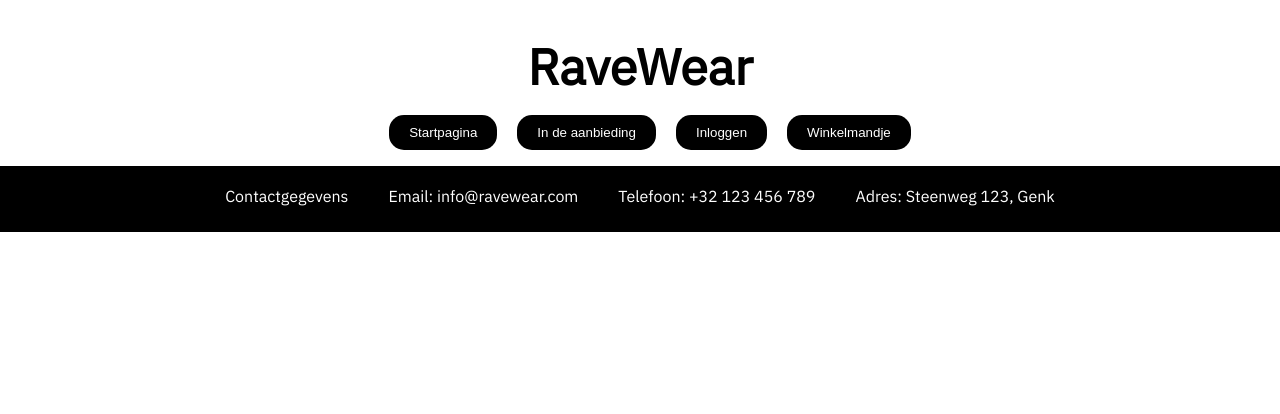
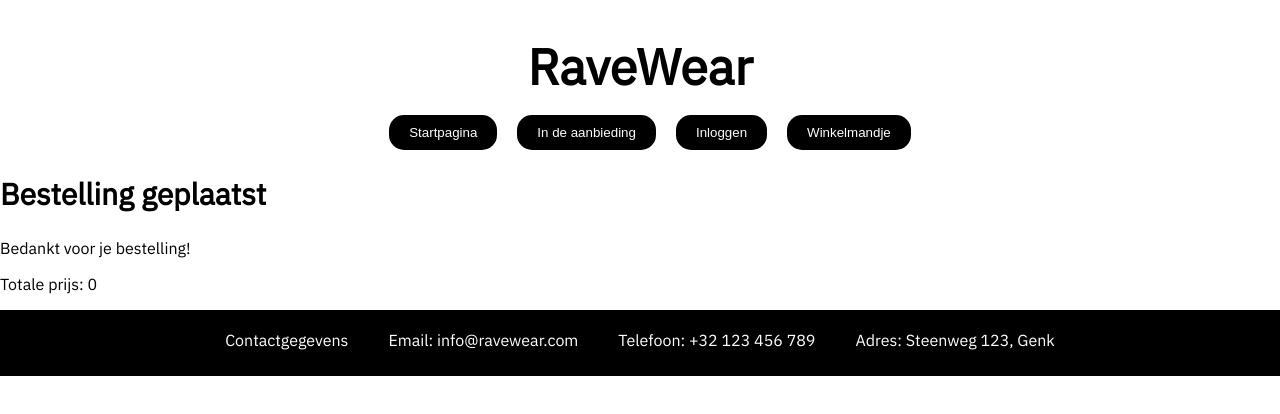
Before and after one commit to TomKwanten/Werkpakket2, a Vue app: page /bevestiging in a window 1280 px wide. Shown: the top 414 px of the page. Built offline with nearby package versions, Linux system fonts and the light colour scheme.

Commit message:
checkout en bevestiging

```diff
--- a/src/router/index.js
+++ b/src/router/index.js
@@ -4,6 +4,7 @@
 import DetailView from '@/views/DetailView.vue';
 import CartView from '@/views/CartView.vue';
 import CheckoutView from '@/views/CheckoutView.vue'
+import BevestigingView from '@/views/BevestigingView.vue';
 
 const router = createRouter({
     history: createWebHistory(),
@@ -31,6 +32,10 @@
         {
             path: '/checkout',
             component: CheckoutView,
+        },
+        {
+            path: '/bevestiging',
+            component: BevestigingView,
         }
     ]
 });
--- a/src/stores/productStore.js
+++ b/src/stores/productStore.js
@@ -5,28 +5,38 @@
   id: 'product',
   state: () => ({
     selectedProduct: null,
-    products: [], // Jouw lijst met producten
-    cart: [],     // Jouw winkelwagen
+    cart: [], // Je lijst met producten in het winkelmandje
   }),
   actions: {
     setSelectedProduct(product) {
       this.selectedProduct = product;
     },
-    getProductById(productId) {
-      // Zoek het product op basis van het ID in de lijst van producten
-      return this.products.find(product => product.id === productId);
-    },
-    addToCart(item) {
-      this.cart.push(item);
-    },
-    updateCart(updatedItem) {
-      const index = this.cart.findIndex(item => item.id === updatedItem.id);
-      if (index !== -1) {
-        this.cart[index] = updatedItem;
+    addToCart(product) {
+      const existingItem = this.cart.find(item => item.id === product.id);
+
+      if (existingItem) {
+        existingItem.quantity++;
+      } else {
+        this.cart.push({
+          id: product.id,
+          title: product.title,
+          price: product.price,
+          quantity: 1,
+        });
       }
     },
     removeFromCart(productId) {
-      this.cart = this.cart.filter(item => item.id !== productId);
+      const index = this.cart.findIndex(item => item.id === productId);
+
+      if (index !== -1) {
+        this.cart.splice(index, 1);
+      }
+    },
+    resetCart() {
+      this.cart = [];
+    },
+    getCart() {
+      return this.cart;
     },
   },
 });
--- /dev/null
+++ b/src/views/BevestigingView.vue
@@ -0,0 +1,42 @@
+<template>
+    <div>
+      <h2>Bestelling geplaatst</h2>
+      <p>Bedankt voor je bestelling!</p>
+
+      <!-- Toon de details van de bestelling -->
+      <ul>
+        <li v-for="item in orderDetails" :key="item.id">
+          {{ item.title }} - {{ item.price }} - Aantal: {{ item.quantity }}
+        </li>
+      </ul>
+
+      <!-- Toon de totale prijs -->
+      <p>Totale prijs: {{ totalPrice }}</p>
+    </div>
+  </template>
+
+  <script>
+  import { useProductStore } from '../stores/productStore';
+
+  export default {
+    data() {
+      return {
+        orderDetails: [], // Hier zul je de details van de bestelling bewaren
+      };
+    },
+    computed: {
+      totalPrice() {
+        // Bereken hier de totale prijs op basis van de orderDetails
+        return this.orderDetails.reduce((total, item) => total + item.price * item.quantity, 0);
+      },
+    },
+    created() {
+      // Haal de details van de bestelling op uit de winkelwagen
+      this.orderDetails = useProductStore().getCart();
+    },
+  };
+  </script>
+
+  <style>
+  /* Voeg hier indien nodig stijlen toe voor de bevestigingspagina */
+  </style>
--- a/src/views/CartView.vue
+++ b/src/views/CartView.vue
@@ -22,9 +22,7 @@
           <p>Totale prijs: {{ formatCurrency(totalPrice) }}</p>
           <p>Totale BTW (21%): {{ formatCurrency(totalPrice * 0.21) }}</p>
         </div>
-        <router-link to="/checkout">
-            <button v-if="cart.length > 0" @click="confirmShopping">Bevestigen en afrekenen</button>
-        </router-link>
+        <button v-if="cart.length > 0" @click="confirmShopping">Bevestigen en betalen</button>
       </div>
       <p v-else>Winkelmandje is leeg. Voeg producten toe om door te gaan met afrekenen.</p>
     </div>
@@ -32,11 +30,19 @@
 
   <script>
   import { useProductStore } from '../stores/productStore';
+  import { useRouter } from 'vue-router';
 
   export default {
+    setup() {
+      const router = useRouter();
+
+      return {
+        router,
+      };
+    },
     computed: {
       cart() {
-        return useProductStore().cart.map(item => ({
+        return useProductStore().cart.map((item) => ({
           id: item.id,
           title: item.title,
           description: item.description,
@@ -59,6 +65,8 @@
       confirmShopping() {
         console.log('Winkelen bevestigen...');
         // Hier kun je de afhandeling voor het bevestigen van het winkelen toevoegen
+        // Bijvoorbeeld, je kunt de gebruiker doorsturen naar de checkoutpagina:
+        this.router.push('/checkout');
       },
       subtotal(item) {
         return item.quantity * parseFloat(item.price.replace('€', '').replace(',', '.'));
@@ -94,6 +102,4 @@
   .cart-total {
     margin-top: 20px;
   }
-
-  /* Voeg eventueel meer stijlen toe voor de weergave van het winkelmandje */
   </style>
--- a/src/views/CheckoutView.vue
+++ b/src/views/CheckoutView.vue
@@ -19,10 +19,23 @@
         <!-- Adresgegevens formulier -->
         <h3>Adresgegevens</h3>
         <form @submit.prevent="submitOrder">
-          <!-- ... (rest van het formulier blijft hetzelfde) -->
+          <!-- Naam, adres, stad, postcode inputvelden (gegevens voor verzending) -->
+            <label for="name">Naam:</label>
+            <input type="text" id="name" v-model="shippingInfo.name" required>
+
+            <label for="address">Adres:</label>
+            <input type="text" id="address" v-model="shippingInfo.address" required>
+
+            <label for="city">Stad:</label>
+            <input type="text" id="city" v-model="shippingInfo.city" required>
+
+            <label for="postalCode">Postcode:</label>
+            <input type="text" id="postalCode" v-model="shippingInfo.postalCode" required>
+
 
           <!-- Checkbox voor verschillende facturatiegegevens -->
-          <label for="differentBilling">Facturatiegegevens verschillend:</label>
+          <br>
+          <br>
           <div class="checkbox-wrapper">
             <input type="checkbox" id="differentBilling" v-model="differentBilling" @change="toggleBillingForm">
             <span class="checkbox-label">Verschillend</span>
@@ -31,7 +44,19 @@
           <!-- Facturatiegegevens formulier (wordt alleen weergegeven als differentBilling actief is) -->
           <div v-if="differentBilling">
             <h3>Facturatiegegevens</h3>
-            <!-- ... (rest van het formulier blijft hetzelfde) -->
+            <!-- Naam, adres, stad, postcode inputvelden (gegevens voor facturatie) -->
+            <label for="billingName">Naam:</label>
+            <input type="text" id="billingName" v-model="billingInfo.name">
+
+            <label for="billingAddress">Adres:</label>
+            <input type="text" id="billingAddress" v-model="billingInfo.address">
+
+            <label for="billingCity">Stad:</label>
+            <input type="text" id="billingCity" v-model="billingInfo.city">
+
+            <label for="billingPostalCode">Postcode:</label>
+            <input type="text" id="billingPostalCode" v-model="billingInfo.postalCode">
+
           </div>
 
           <!-- Bestellingsoverzicht -->
@@ -50,6 +75,8 @@
 
   <script>
   import { useProductStore } from '../stores/productStore';
+  import { useRouter } from 'vue-router';
+
 
   export default {
     data() {
@@ -89,6 +116,7 @@
         console.log('Facturatiegegevens:', this.billingInfo);
         // Reset het winkelmandje na het plaatsen van de bestelling
         useProductStore().resetCart();
+        this.$router.push('/bevestiging');
       },
       toggleBillingForm() {
         // Schakel het facturatiegegevens formulier in/uit op basis van de checkbox
```
Lines whose indentation alone changed are shown as unchanged.
